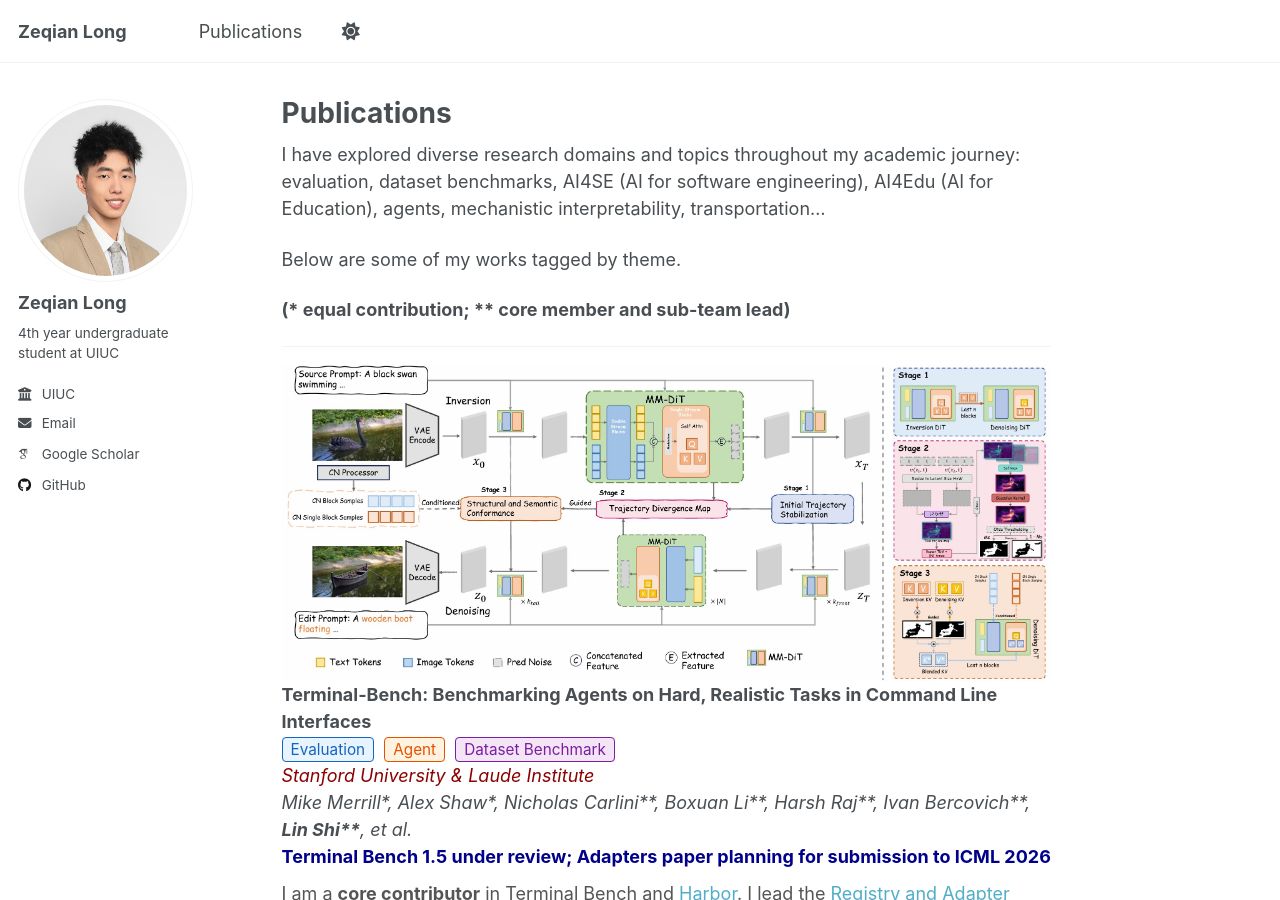
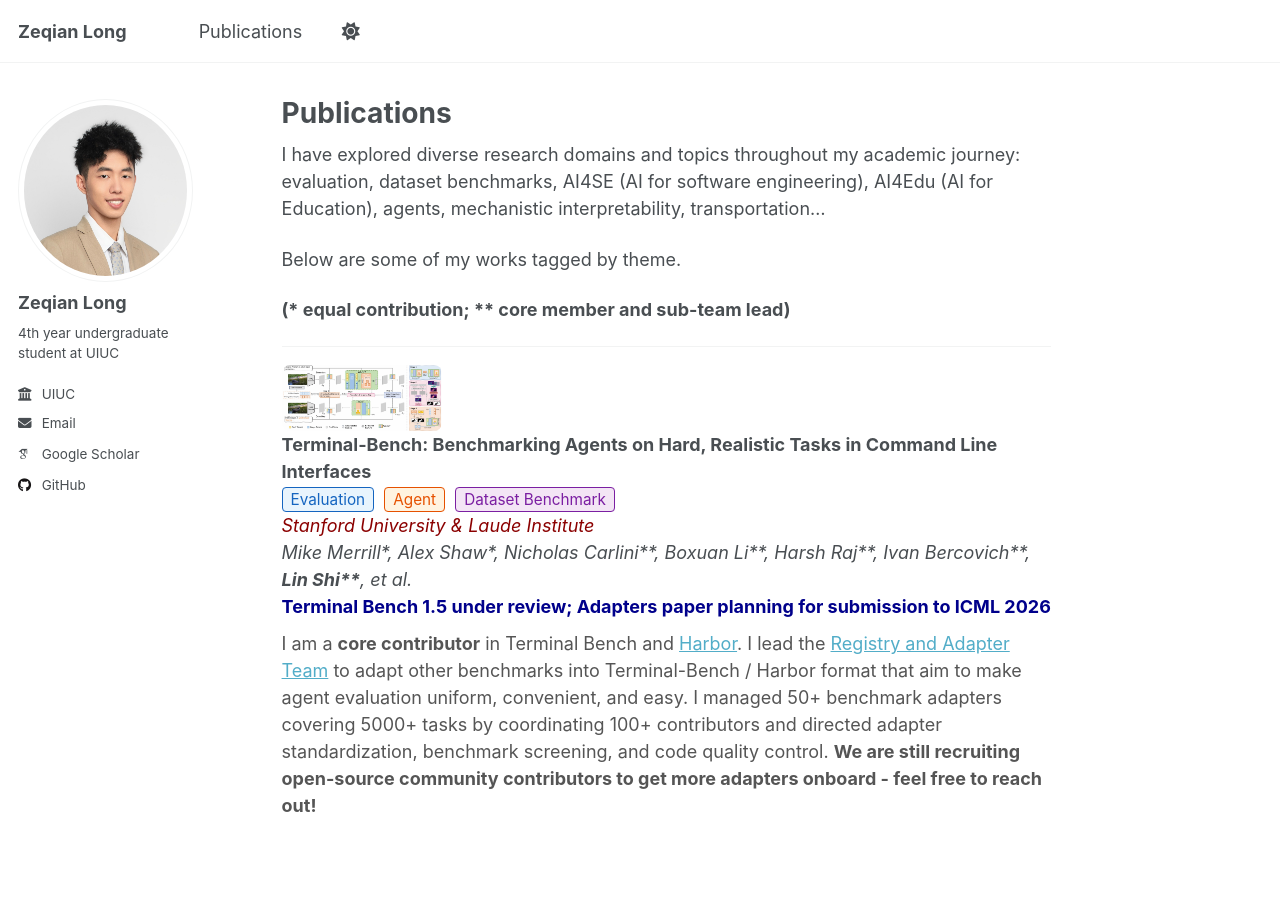
Before and after one commit to Zeqian-Long/Zeqian-Long.github.io, a Jekyll site: the page built from _pages/publications.md, in a window 1280 px wide and 900 px high. Built offline with Jekyll 4.4.1, drawn with Linux system fonts in a browser that asks for light colours; some web fonts are replaced; a script that is not in the unit is left out.

Commit message:
resize image

```diff
--- a/_pages/publications.md
+++ b/_pages/publications.md
@@ -15,9 +15,9 @@
 ---
 
 <div class="research-entry">
-  <div class="research-entry__image">
-    <img src="/images/research/shape.jpg" alt="Terminal-Bench">
-  </div>
+  <img src="/images/research/shape.jpg"
+    alt="Terminal-Bench"
+    style="width:160px; height:auto; border-radius:8px;">
   <div class="research-entry__content">
     <strong>Terminal-Bench: Benchmarking Agents on Hard, Realistic Tasks in Command Line Interfaces</strong><br>
     <span style="background-color: #E8F4FD; color: #1565C0; padding: 2px 8px; border-radius: 4px; border: 1px solid #1565C0; font-size: 0.85em; margin-right: 5px;">Evaluation</span>
```
